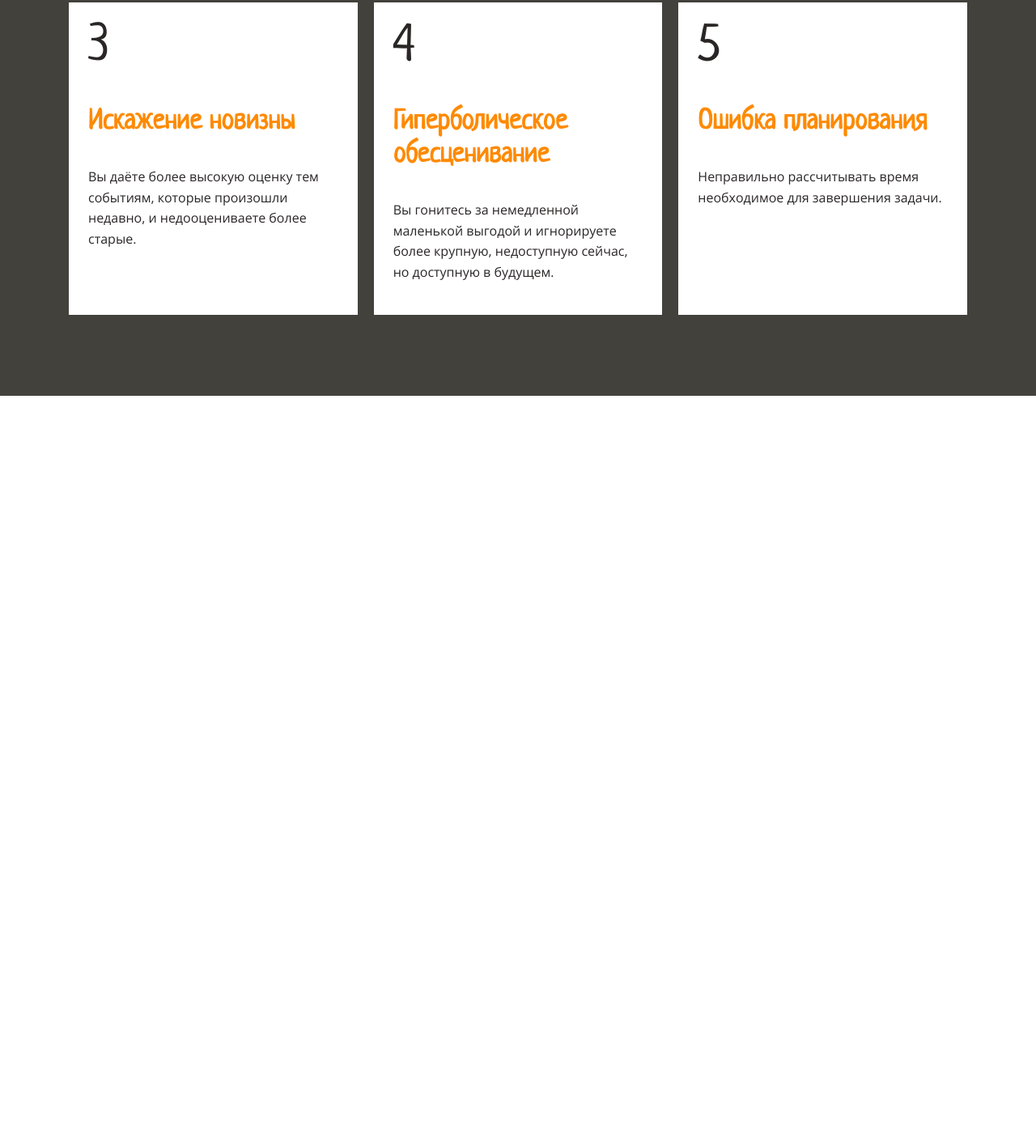
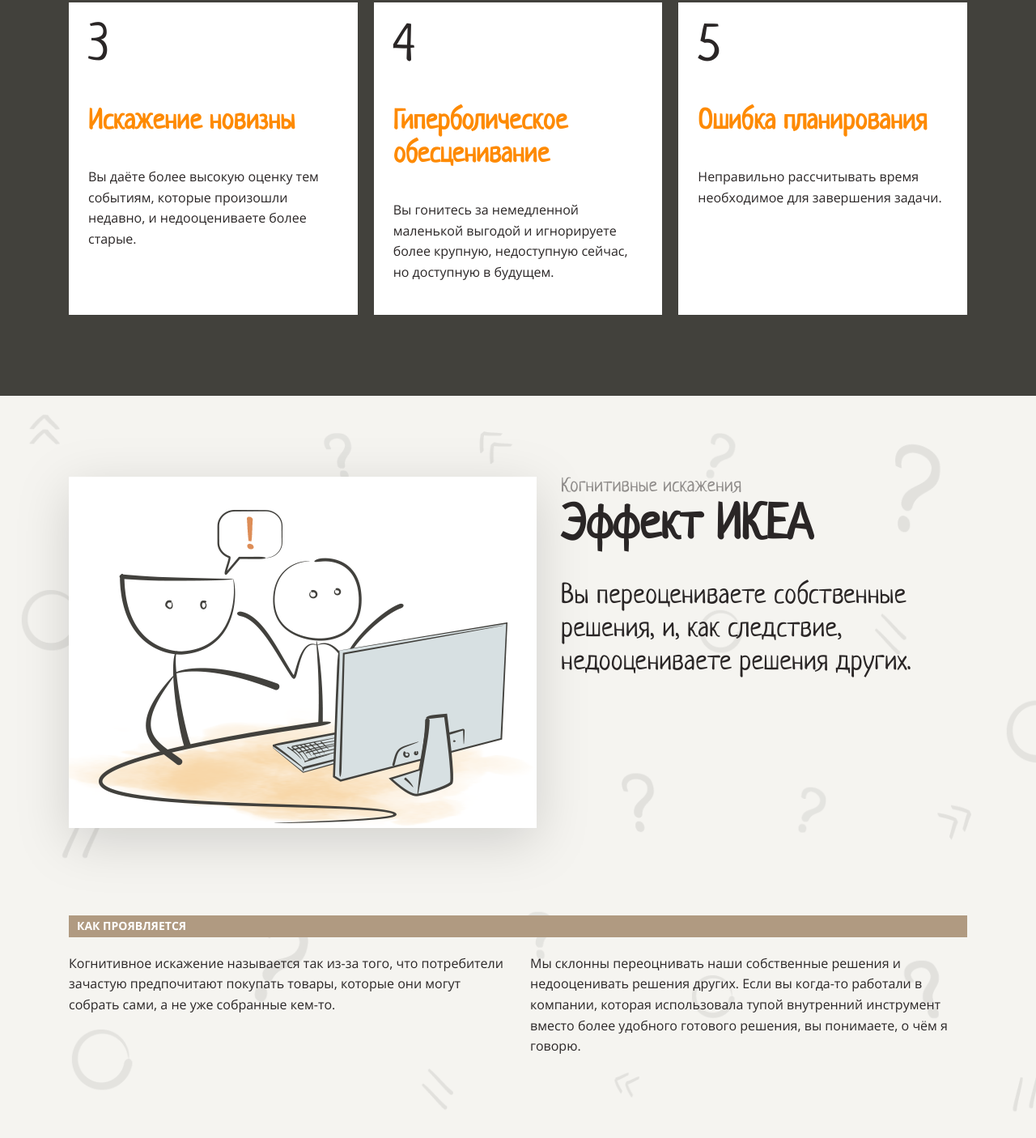
Before and after one commit to artem6367/layout-designer-project-58, a website: page src/index.html in a window 1280 px wide. Shown: the part 2318-3724 px from the top of the page at 81% size. Before the commit the page ends 2807 px from the top, so only its background shows below. Drawn offline with Linux system fonts and the light colour scheme.

Commit message:
Добавлена секция эффект ИКЕА

```diff
--- a/src/index.html
+++ b/src/index.html
@@ -40,7 +40,7 @@
     <section id="preview-image">
       <h2>Что же такое,<br><span class="text-primary">когнитивные искажения?</span></h2>
       <p>Что такое когнитивные искажения. Petrovna Channel</p>
-      <div class="preview-platform">
+      <div class="preview-platform shadow">
         <a href="https://youtu.be/jie9AizBqss?si=mwSNeYrbsSFsZ215">
           <img src="images/preview.png" alt="Превью" class="preview-img">
         </a>
@@ -55,7 +55,7 @@
               стоит
               помнить</h2>
           </div>
-          <a class="card" href="#">
+          <a class="card" href="#ikea-effect">
             <div class="card-number">1</div>
             <h3 class="text-primary">Эффект ИКЕА</h3>
             <p>Вы переоцениваете собственные решения, и, как следствие, недооцениваете решения других.</p>
@@ -76,12 +76,35 @@
             <p>Вы гонитесь за немедленной маленькой выгодой и игнорируете более крупную, недоступную сейчас, но
               доступную
               в будущем.</p>
-            </a>
+          </a>
           <a class="card" href="#">
             <div class="card-number">5</div>
             <h3 class="text-primary">Ошибка планирования</h3>
             <p>Неправильно рассчитывать время необходимое для завершения задачи.</p>
           </a>
+        </div>
+      </div>
+    </section>
+
+    <section id="ikea-effect">
+      <div class="container">
+        <div class="row">
+          <div>
+            <img src="images/1.png" alt="Эффект ИКЕА" class="shadow">
+          </div>
+          <div>
+            <div class="ikea-top">Когнитивные искажения</div>
+            <h3 class="ikea-header">Эффект ИКЕА</h3>
+            <div class="ikea-description">Вы переоцениваете собственные решения, и, как следствие, недооцениваете решения других.</div>
+          </div>
+        </div>
+        <h4 class="ikea-how">Как проявляется</h4>
+        <div class="row">
+          <div class="ikea-col">Когнитивное искажение называется так из-за того, что потребители зачастую предпочитают покупать товары,
+            которые они могут собрать сами, а не уже собранные кем-то.</div>
+          <div class="ikea-col">Мы склонны переоцнивать наши собственные решения и недооценивать решения других. Если вы когда-то
+            работали в компании, которая использовала тупой внутренний инструмент вместо более удобного готового
+            решения, вы понимаете, о чём я говорю.</div>
         </div>
       </div>
     </section>
--- a/src/styles/style.css
+++ b/src/styles/style.css
@@ -56,11 +56,16 @@
   padding: 100px 0;
 }
 
+.shadow {
+  filter: drop-shadow(0 16px 32px rgba(0 0 0 / 15%));
+}
+
 #header {
   position: relative;
 }
 
-#header::before {
+#header::before,
+#ikea-effect::before {
    content: '';
    position: absolute;
    top: 0;
@@ -127,8 +132,6 @@
   height: 517px;
 
   margin: 0 auto;
-
-  filter: drop-shadow(0 16px 32px rgba(0 0 0 / 15%));
 }
 
 .preview-img {
@@ -178,3 +181,49 @@
   font-size: 64px;
   line-height: 1;
 }
+
+#ikea-effect {
+  position: relative;
+  background-color: var(--light);
+}
+
+.row {
+  display: flex;
+  gap: 30px;
+}
+
+.ikea-top {
+  font-family: Neucha;
+  color: var(--dark-trans);
+  font-size: 24px;
+}
+
+.ikea-header {
+  font-size: 60px;
+  margin-top: 0;
+  margin-bottom: 30px;
+}
+
+.ikea-description {
+  font-family: Neucha;
+  font-size: 34px;
+  line-height: 40.8px;
+}
+
+.ikea-how {
+  margin-top: 100px;
+  margin-bottom: 20px;
+  padding: 5px 10px;
+  background-color: var(--brown);
+
+  font-size: 14px;
+  font-weight: 700;
+  line-height: 16.8px;
+  color: var(--white);
+  text-transform: uppercase;
+}
+
+.ikea-col {
+  width: 50%;
+  line-height: 25.6px;
+}
```
